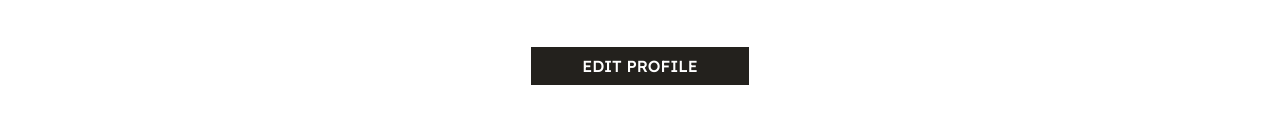
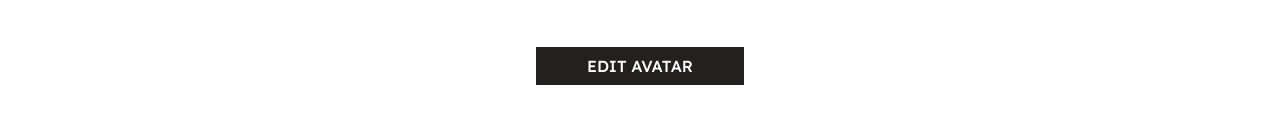
Before and after one commit to GeniePrinie/project-exam-2, a React (Create React App) app: page /managerprofile in a window 1280 px wide. Shown: the part 365-502 px from the top of the page. Built offline with nearby package versions, Linux system fonts and the light colour scheme; a web font is replaced by a local one.

Commit message:
Update: add Modal component

```diff
--- a/src/Pages/ManagerProfilePage.jsx
+++ b/src/Pages/ManagerProfilePage.jsx
@@ -1,6 +1,7 @@
 import { Link } from "react-router-dom";
 import { useState, useEffect } from "react";
 import { loadFromLocalStorage } from "../Utility/localStorage";
+import { ModalEditAvatar } from "../Components/Common/Modals";
 
 export function ManagerProfilePage() {
   const [profile, setProfile] = useState(null);
@@ -91,7 +92,7 @@ export function ManagerProfilePage() {
         </div>
       </div>
       <div className="text-center mt-5">
-        <button className="btn bg-dark text-light">Edit Profile</button>
+        <ModalEditAvatar />
       </div>
     </div>
   );
```
